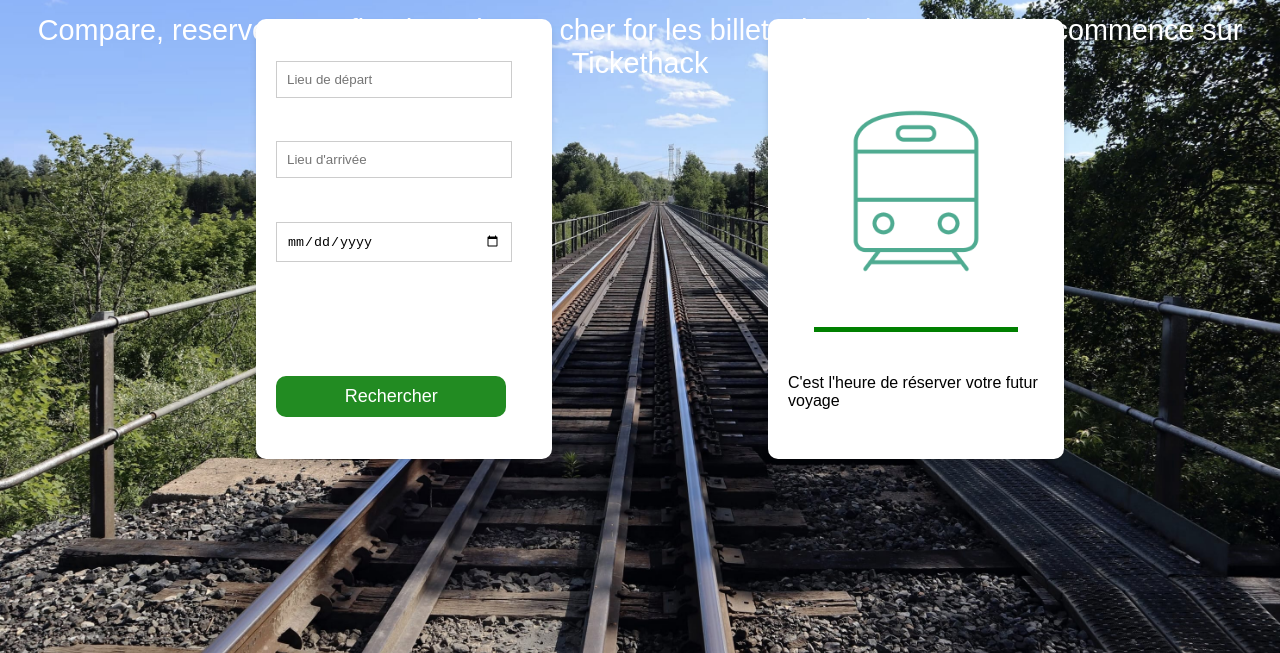
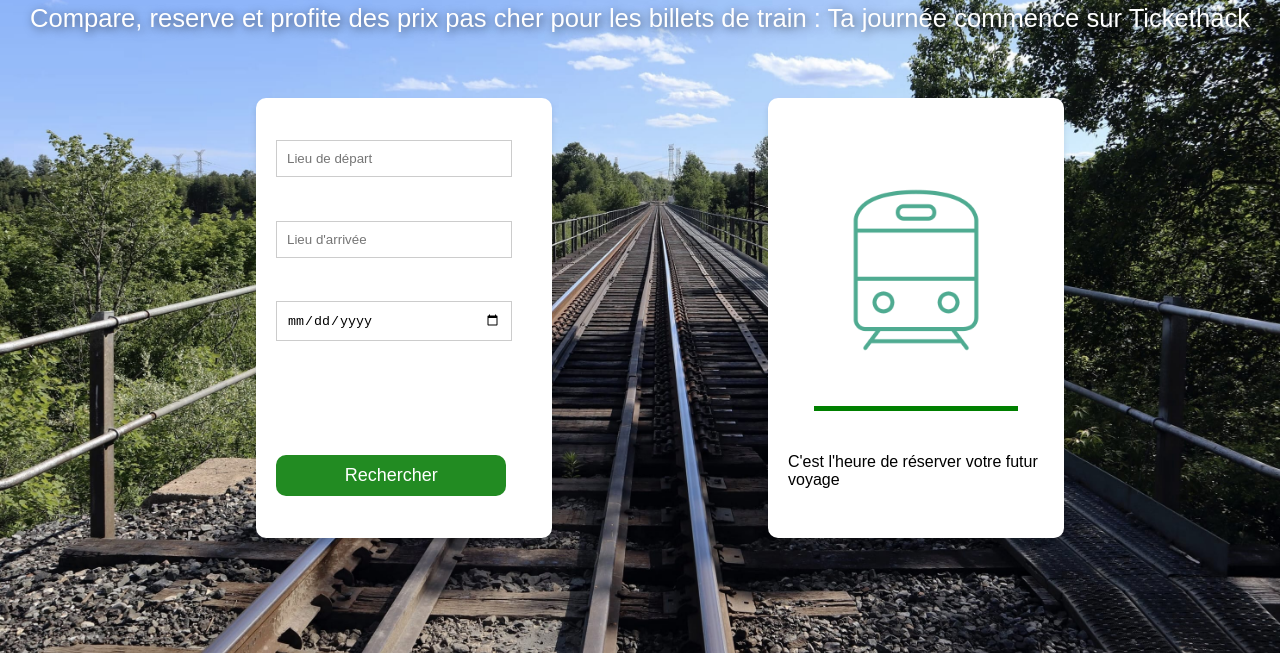
Before and after one commit to Ginny-Siix/tickethack, a plain HTML site: page index.html in a window 1280 px wide. Shown: the part 147-800 px from the top of the page. Drawn offline with Linux system fonts and the light colour scheme.

Commit message:
leger ajustement de style. page ok

```diff
--- a/index.html
+++ b/index.html
@@ -16,9 +16,9 @@
     </header>
     <main>
         <div class="background"></div>
-        <div id="title">
+        <div class="title">
             <h1>Explore le monde sans effort en train !</h1>
-            <p> Compare, reserve et profite des prix pas cher for les billets de train : Ta journée commence sur Tickethack</p>
+            <p> Compare, reserve et profite des prix pas cher pour les billets de train : Ta journée commence sur Tickethack</p>
         </div>
         <section class="results-card">
             <img src="./images/train.png" alt="Dessin de train" class="train-illustration">
--- a/styles/index.css
+++ b/styles/index.css
@@ -39,23 +39,31 @@ nav a {
   width: 100%;
   height: 100vh;
   background-color: aquamarine;
-    background-image: url('../images/background.jpg'); /* Ajouter l'image ici */
+  background-image: url("../images/background.jpg"); /* Ajouter l'image ici */
   background-size: cover;
   background-position: center;
   z-index: -1;
 }
 
-#title h1 {
-    color: white;
-    font-size: 2.5rem;
+.title {
+  margin-top: 2%;
+
 }
 
-#title p {
+.title h1 {
   color: white;
-    font-size: 1.8rem;
+  font-size: 2.2rem;
+  text-shadow: 1px 1px 5px rgba(0, 0, 0, 0.6); /* Ombre du texte */
 }
 
-.search-card, .results-card {
+.title p {
+  font-size: 1.6rem;
+  color: white; /* Texte blanc */
+  text-shadow: 2px 2px 10px rgba(0, 0, 0, 0.6); /* Ombre du texte */
+}
+
+.search-card,
+.results-card {
   background-color: white;
   padding: 20px;
   border-radius: 10px;
@@ -66,7 +74,7 @@ nav a {
 
 .results-card {
   left: 60%;
-    top: 50%;
+  top: 60%;
   width: 20%;
   height: 400px;
   text-align: left;
@@ -78,7 +86,7 @@ nav a {
 
 .search-card {
   left: 20%;
-    top: 50%;
+  top: 60%;
   width: 20%;
   height: 400px;
   text-align: left;
```
Lines whose indentation alone changed are shown as unchanged.
